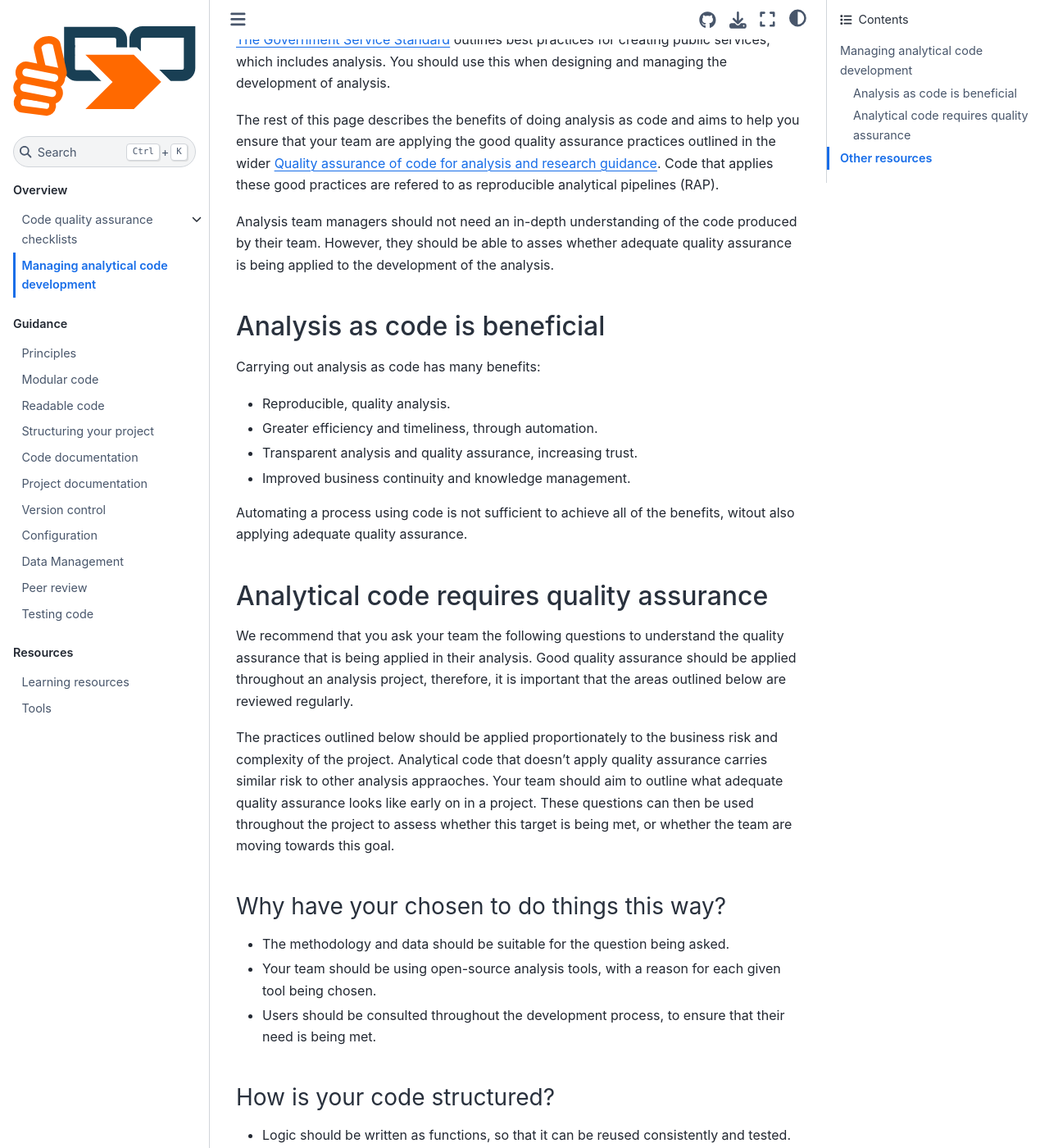
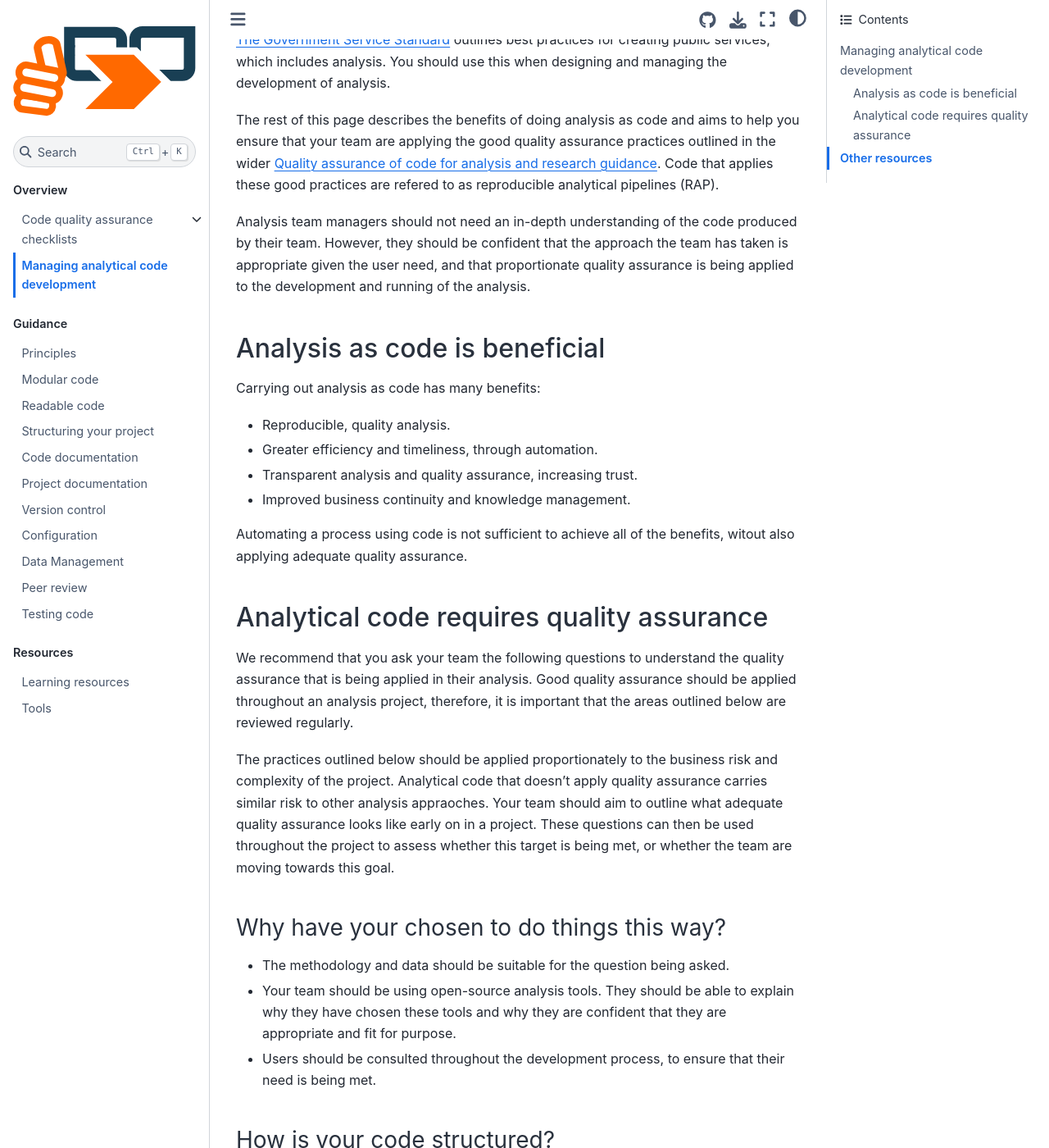
Before and after one commit to best-practice-and-impact/qa-of-code-guidance, a Jupyter Book: the page built from book/managers_guide.md, in a window 1280 px wide and 1400 px high, scrolled down 602 px. Shown: the whole window at 82% size. Built offline with Jupyter Book 1.0.4 settings and Sphinx 7.4.7 and the Sphinx Book theme 1.1.4, drawn with Linux system fonts in a browser that asks for light colours; some of the changed text lies outside the part shown.

Commit message:
Update to address review comments

```diff
--- a/book/managers_guide.md
+++ b/book/managers_guide.md
@@ -15,7 +15,7 @@ It is common for this kind of transformation to identify quality issues in the c
 
 The rest of this page describes the benefits of doing analysis as code and aims to help you ensure that your team are applying the good quality assurance practices outlined in the wider [Quality assurance of code for analysis and research guidance](https://best-practice-and-impact.github.io/qa-of-code-guidance/intro.html). Code that applies these good practices are refered to as reproducible analytical pipelines (RAP).
 
-Analysis team managers should not need an in-depth understanding of the code produced by their team. However, they should be able to asses whether adequate quality assurance is being applied to the development of the analysis.
+Analysis team managers should not need an in-depth understanding of the code produced by their team. However, they should be confident that the approach the team has taken is appropriate given the user need, and that proportionate quality assurance is being applied to the development and running of the analysis.
 
 ## Analysis as code is beneficial
 
@@ -36,7 +36,7 @@ The practices outlined below should be applied proportionately to the business r
 ### Why have your chosen to do things this way?
 
 * The methodology and data should be suitable for the question being asked.
-* Your team should be using open-source analysis tools, with a reason for each given tool being chosen.
+* Your team should be using open-source analysis tools. They should be able to explain why they have chosen these tools and why they are confident that they are appropriate and fit for purpose.
 * Users should be consulted throughout the development process, to ensure that their need is being met.
 
 ### How is your code structured?
@@ -67,6 +67,7 @@ The practices outlined below should be applied proportionately to the business r
 * Peer review of individual changes to the code will help to identify issues sooner. This is also more manageable than reviewing the complete final analysis.
 * If the product is high risk, an external peer review should also be conducted.
 * Peer review should follow a standard procedure, so that reviews are consistent.
+* There should be evidence that peer reviews are acted on. When issues or concerns are raised, they should be addressed before the analysis is used.
 
 ### How have you kept track of who made changes to the code and why?
 
```
